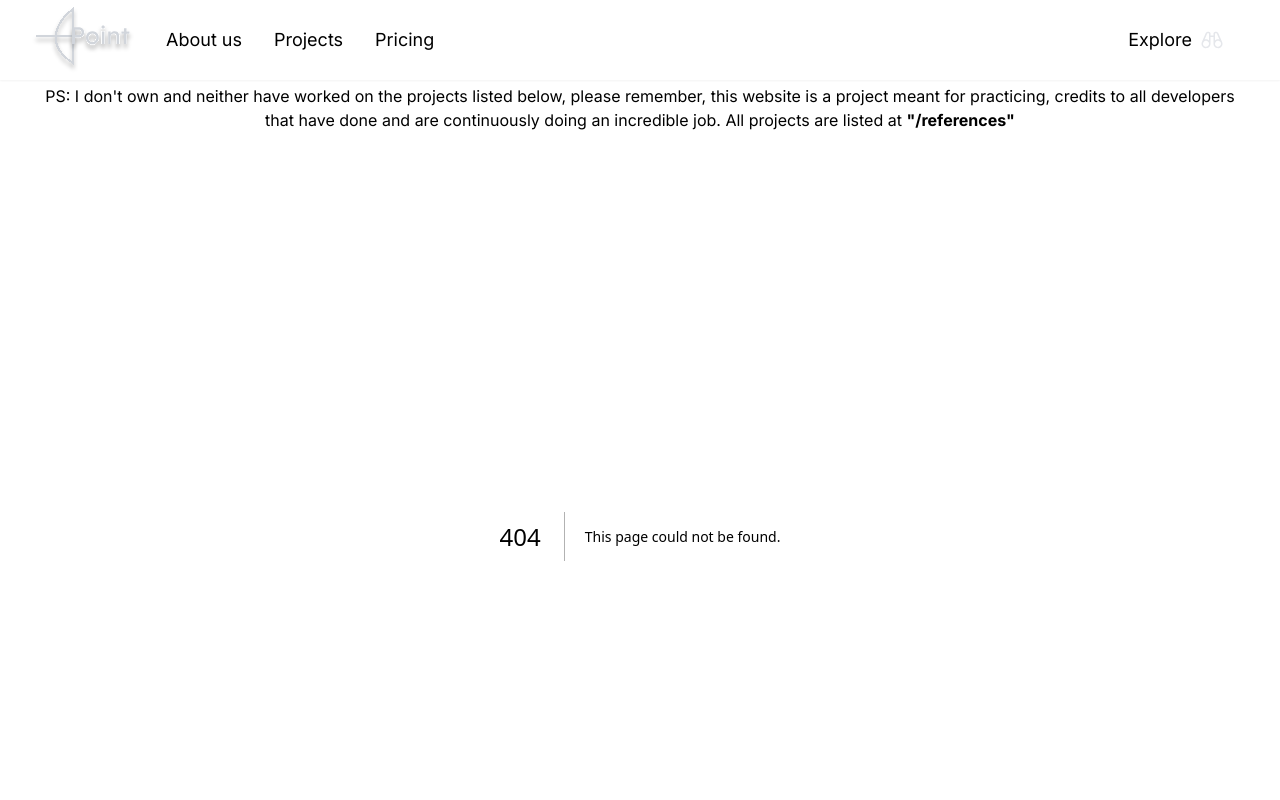
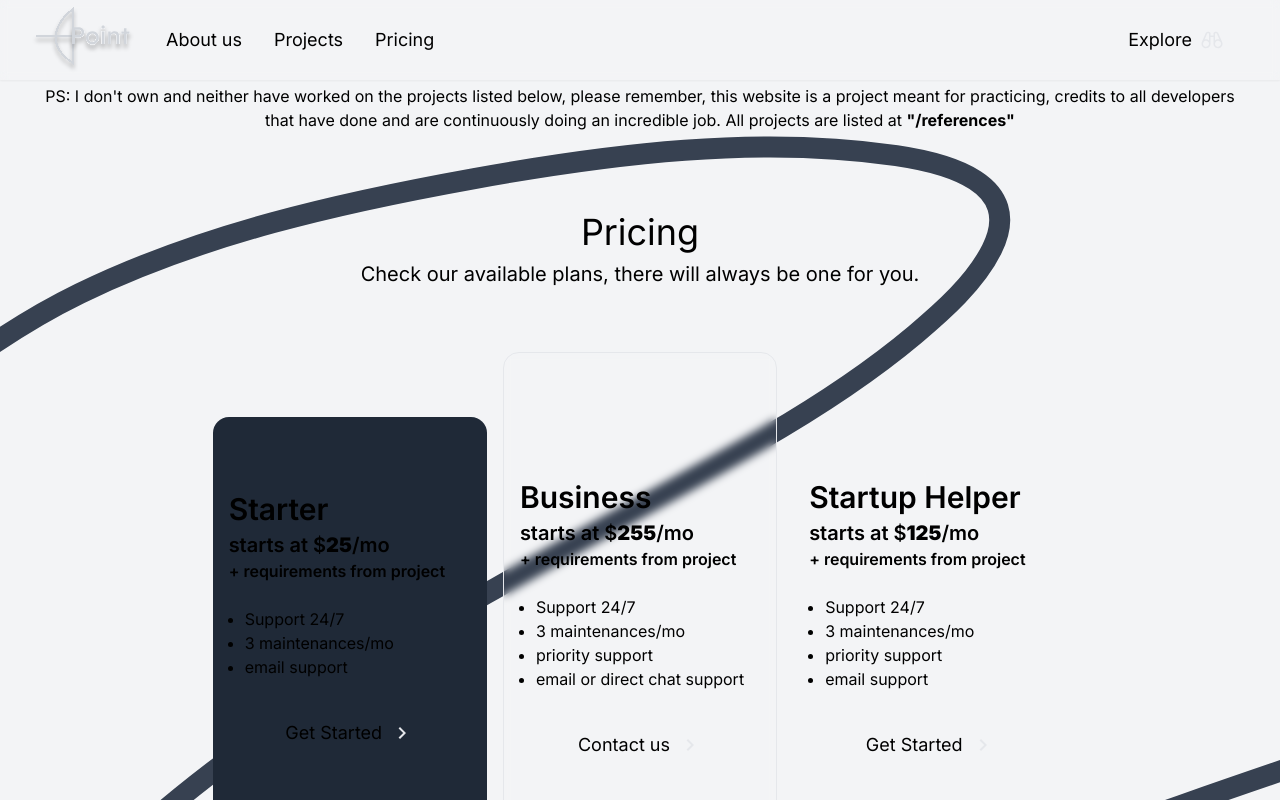
Before and after one commit to nicholascostadev/point, a Next.js app: page /pricing in a window 1280 px wide. Before the commit this address had no page. Shown: the top 800 px of the page. Built offline with nearby package versions, Linux system fonts and the light colour scheme.

Commit message:
feat: add pricing page

```diff
--- /dev/null
+++ b/src/app/pricing/page.tsx
@@ -0,0 +1,17 @@
+import { Prices } from "./prices";
+
+export default function Pricing() {
+    return (
+        <main className="flex flex-col items-center gap-16 px-4 py-[76px] bg-[url('/background-line.svg')] bg-no-repeat">
+            <div className="flex flex-col items-center gap-2 w-full">
+                <h1 className="text-4xl text-center dark:text-gray-100">
+                    Pricing
+                </h1>
+                <p className="text-xl text-center dark:text-gray-200">
+                    Check our available plans, there will always be one for you.
+                </p>
+            </div>
+            <Prices />
+        </main>
+    );
+}
--- /dev/null
+++ b/src/app/pricing/priceCard.tsx
@@ -0,0 +1,57 @@
+import { Chevron } from "@/icons/chevron";
+import { cl } from "@/utils/cl";
+
+type PriceCardProps = {
+    title: string;
+    price: number;
+    benefits: string[];
+    buttonText: string;
+    className?: string;
+    onButtonClick?: (title: string) => void;
+};
+
+export function PriceCard({
+    title,
+    price,
+    benefits,
+    buttonText,
+    className,
+    onButtonClick,
+}: PriceCardProps) {
+    function handleClick() {
+        onButtonClick?.(title);
+    }
+
+    return (
+        <div
+            className={cl(
+                "flex flex-col gap-6 justify-center items-start w-[260px] max-w-full rounded-2xl p-4",
+                className
+            )}
+        >
+            <div className="flex flex-col font-semibold gap-1">
+                <h3 className="text-3xl dark:text-gray-100">{title}</h3>
+                <div>
+                    <p className="text-xl dark:text-gray-100">
+                        starts at $<strong>{price}</strong>/mo
+                    </p>
+                    <p>+ requirements from project</p>
+                </div>
+            </div>
+
+            <ul className="list-disc px-4 dark:text-gray-100">
+                {benefits.map((benefit) => (
+                    <li key={benefit}>{benefit}</li>
+                ))}
+            </ul>
+
+            <button
+                className="flex justify-center items-center gap-2 w-full my-4 text-lg group dark:hover:text-green-400 transition-colors"
+                onClick={handleClick}
+            >
+                {buttonText}{" "}
+                <Chevron className="w-6 h-6 fill-gray-200 group-hover:translate-x-1 transition-all dark:group-hover:fill-green-400" />
+            </button>
+        </div>
+    );
+}
--- /dev/null
+++ b/src/app/pricing/prices.tsx
@@ -0,0 +1,61 @@
+"use client";
+
+import { PriceCard } from "./priceCard";
+
+const prices = [
+    {
+        title: "Starter",
+        price: 25,
+        benefits: ["Support 24/7", "3 maintenances/mo", "email support"],
+        className: "bg-gray-800 h-[420px] max-h-full w-full md:w-auto",
+        buttonText: "Get Started",
+    },
+    {
+        title: "Business",
+        price: 255,
+        benefits: [
+            "Support 24/7",
+            "3 maintenances/mo",
+            "priority support",
+            "email or direct chat support",
+        ],
+        className:
+            "dark:bg-gray-700/10 backdrop-blur-sm h-[550px] max-h-full border dark:border-gray-200/10 w-full md:w-auto",
+        buttonText: "Contact us",
+    },
+    {
+        title: "Startup Helper",
+        price: 125,
+        benefits: [
+            "Support 24/7",
+            "3 maintenances/mo",
+            "priority support",
+            "email support",
+        ],
+        className: "dark:bg-gray-900 h-[420px] max-h-full w-full md:w-auto",
+        buttonText: "Get Started",
+    },
+];
+
+export function Prices() {
+    function handleButtonClick(title: string) {
+        if (title !== prices[1].title) {
+            // TODO: Implement Stripe checkout
+            return;
+        }
+
+        // TODO: Implement contact form
+    }
+
+    return (
+        <div className="grid grid-cols-1 sm:grid-cols-2 md:grid-cols-3 items-center gap-4 w-full md:w-auto">
+            {prices.map((price) => (
+                <PriceCard
+                    key={price.title}
+                    onButtonClick={handleButtonClick}
+                    {...price}
+                />
+            ))}
+        </div>
+    );
+}
```
Also changed, not shown: public/background-line.svg (added).
